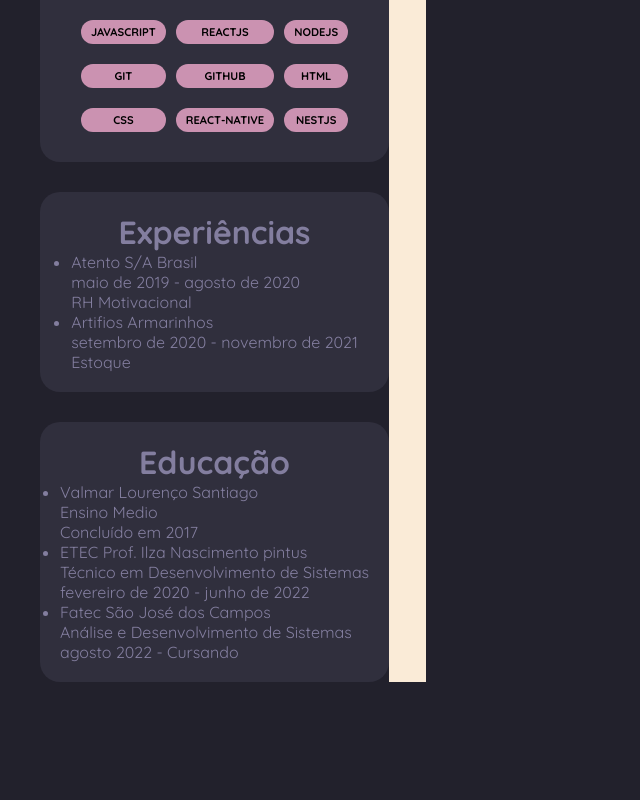
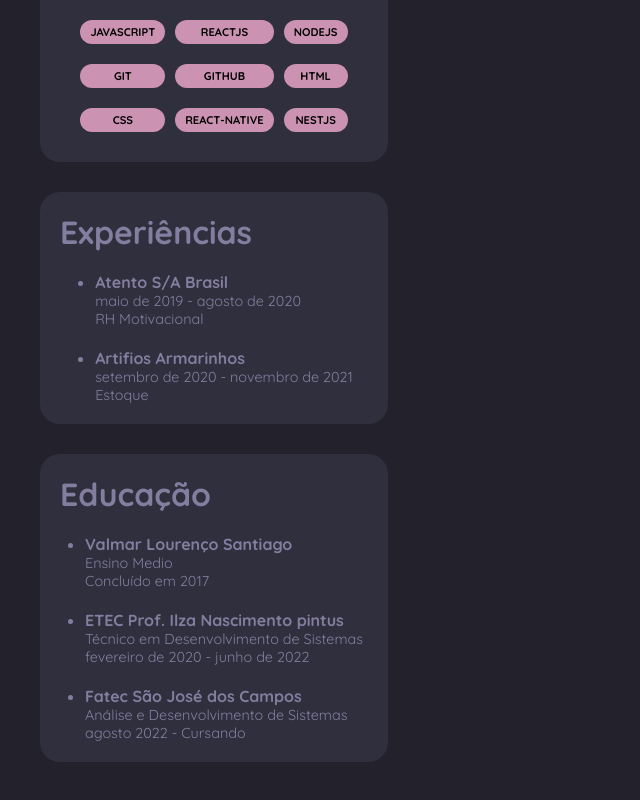
Before and after one commit to ImBard/Portfolio, a React (Vite) app: page / in a window 1280 px wide. Shown: the part 690-1490 px from the top of the page, without its empty margins (0-640 px from the left). Before the commit the page ends 1412 px from the top, so only its background shows below. Built offline with nearby package versions, Linux system fonts and the light colour scheme.

Commit message:
:lipstick: feat: Style Card Tech and Education

```diff
--- a/src/pages/styles.css
+++ b/src/pages/styles.css
@@ -1,9 +1,8 @@
-
 .body {
   display: flex;
   max-width: 100vw;
   width: 100%;
-  color: #837E9F;
+  color: #837e9f;
   padding: 40px;
 }
 
@@ -14,23 +13,28 @@
 }
 
 .main {
-  background-color: antiquewhite;
+  display: flex;
+  flex-direction: column;
+  width: 100%;
+  margin-left: 3%;
+  row-gap: 30px;
 }
 
-.card-side{
+.card-side {
   display: flex;
   flex-direction: column;
   justify-content: center;
   align-items: center;
-  background-color: #302F3D;
+  background-color: #302f3d;
   border-radius: 20px;
   padding: 20px 20px;
+  width: 348px;
 }
 
 .perfil img {
   width: 128px;
   border-radius: 100%;
-  border: 2px solid #00FF00;
+  border: 2px solid #00ff00;
   margin: 20px;
 }
 
@@ -49,7 +53,8 @@
   align-items: flex-start;
 }
 
-.location label, a {
+.location label,
+a {
   display: flex;
   align-items: center;
   justify-content: center;
@@ -57,7 +62,8 @@
   margin-block: 10px;
 }
 
-a, a:visited {
+a,
+a:visited {
   color: inherit;
   text-decoration: none;
 }
@@ -78,7 +84,50 @@ a, a:visited {
   font-weight: bold;
   font-size: 0.7rem;
   padding: 5px 10px;
-  background-color: #CB92B1;
+  background-color: #cb92b1;
   color: black;
   border-radius: 30px;
 }
+
+.h1-exp {
+  text-align: left;
+  width: 100%;
+  margin-bottom: 20px;
+}
+
+.p {
+  font-weight: bold;
+}
+
+.p-txt {
+  font-size: 0.9rem;
+}
+
+.card-side ul li {
+  margin-left: 20px;
+}
+
+.My-Projects {
+  background-color: #302f3d;
+  border-radius: 20px;
+  padding: 25px;
+}
+
+main ul {
+  list-style-type: none;
+  display: grid;
+  grid-template-columns: auto auto;
+  gap: 10px;
+}
+
+main li {
+  background-color: #302f3d;
+  border-radius: 20px;
+  padding: 20px;
+}
+
+.card-side ul {
+  display: flex;
+  flex-direction: column;
+  gap: 20px;
+}
```
